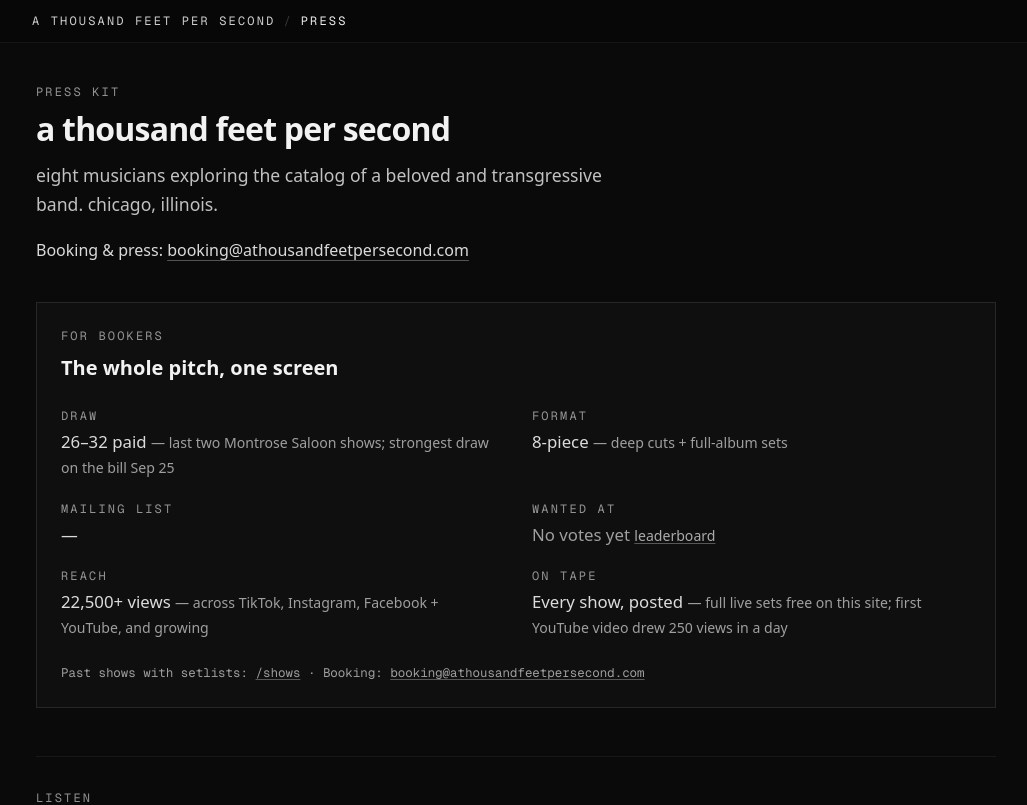
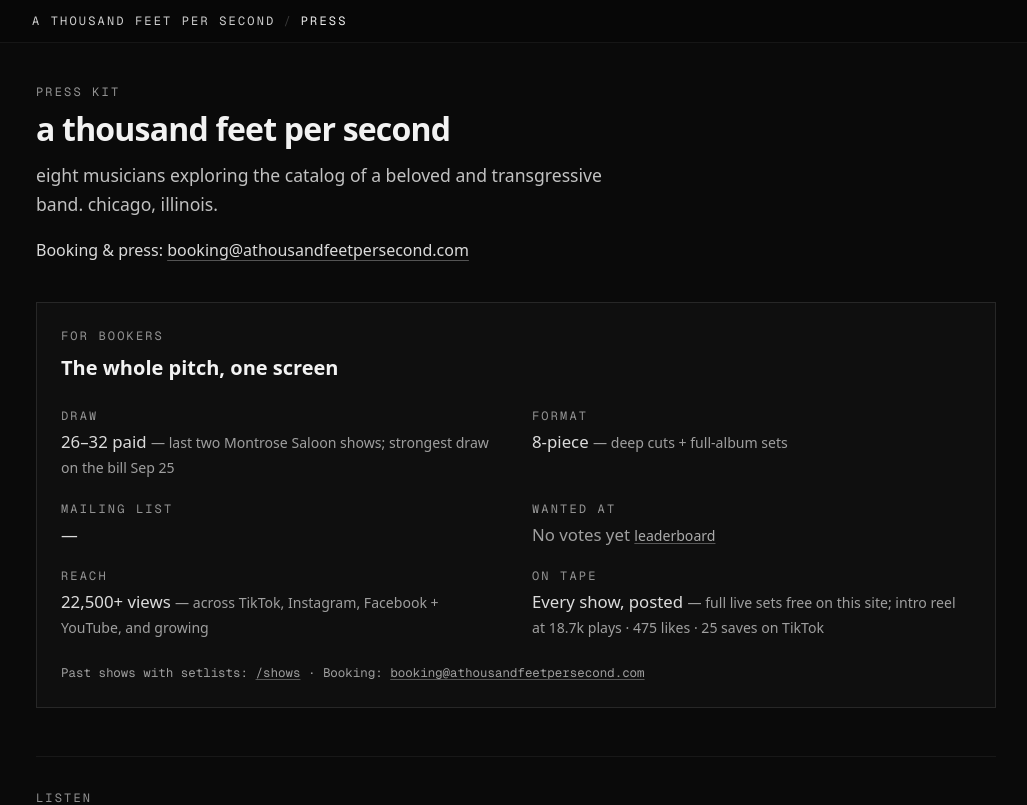
Before and after one commit to topher416/fmnogg.in, a Next.js app: page /press in a window 1280 px wide. Shown: the top 805 px of the page, without its empty margins (124-1151 px from the left). Built offline with nearby package versions, Linux system fonts and the light colour scheme; a web font is replaced by a local one.

Commit message:
Press stats: add reel engagement (plays/likes/saves) to On tape fact

```diff
--- a/src/components/site/BookerFacts.tsx
+++ b/src/components/site/BookerFacts.tsx
@@ -3,6 +3,22 @@ import socialStats from "@/data/social-stats.json";
 import { getVenueLeaderboard } from "@/lib/venue-votes";
 
 /** Live facts for the one-screen booker pitch on /press. */
+
+interface ReelStats {
+  plays: number;
+  likes: number;
+  saves: number;
+  shares: number;
+  comments: number;
+  url: string;
+}
+
+const REEL = (
+  socialStats as { engagement?: { tiktok_reel?: ReelStats } }
+).engagement?.tiktok_reel;
+
+const compact = (n: number) =>
+  n >= 1000 ? `${(n / 1000).toFixed(1).replace(/\.0$/, "")}k` : `${n}`;
 export default async function BookerFacts() {
   const [count, board] = await Promise.all([
     getSubscriberCount(),
@@ -97,8 +113,10 @@ export default async function BookerFacts() {
           <dd className="mt-1 text-[1.05rem] text-white/85">
             Every show, posted{" "}
             <span className="text-[0.88rem] text-white/60">
-              — full live sets free on this site; first YouTube video drew
-              250 views in a day
+              — full live sets free on this site
+              {REEL
+                ? `; intro reel at ${compact(REEL.plays)} plays · ${REEL.likes} likes · ${REEL.saves} saves on TikTok`
+                : ""}
             </span>
           </dd>
         </div>
--- a/src/data/social-stats.json
+++ b/src/data/social-stats.json
@@ -7,5 +7,21 @@
     "instagram_views_28d": 2442,
     "facebook_views_28d": 1189,
     "youtube_views": 250
+  },
+  "engagement": {
+    "tiktok_reel": {
+      "description": "hi we're a thousand feet per second this is our first post please be nice",
+      "url": "https://www.tiktok.com/@athousandfeetpersecond/video/7702353308689730829",
+      "plays": 18700,
+      "likes": 475,
+      "saves": 25,
+      "shares": 0,
+      "comments": 1
+    },
+    "instagram_reel": {
+      "url": "https://www.instagram.com/reel/DfG8eEFMWPK/",
+      "likes": 6,
+      "comments": 2
+    }
   }
 }
```
